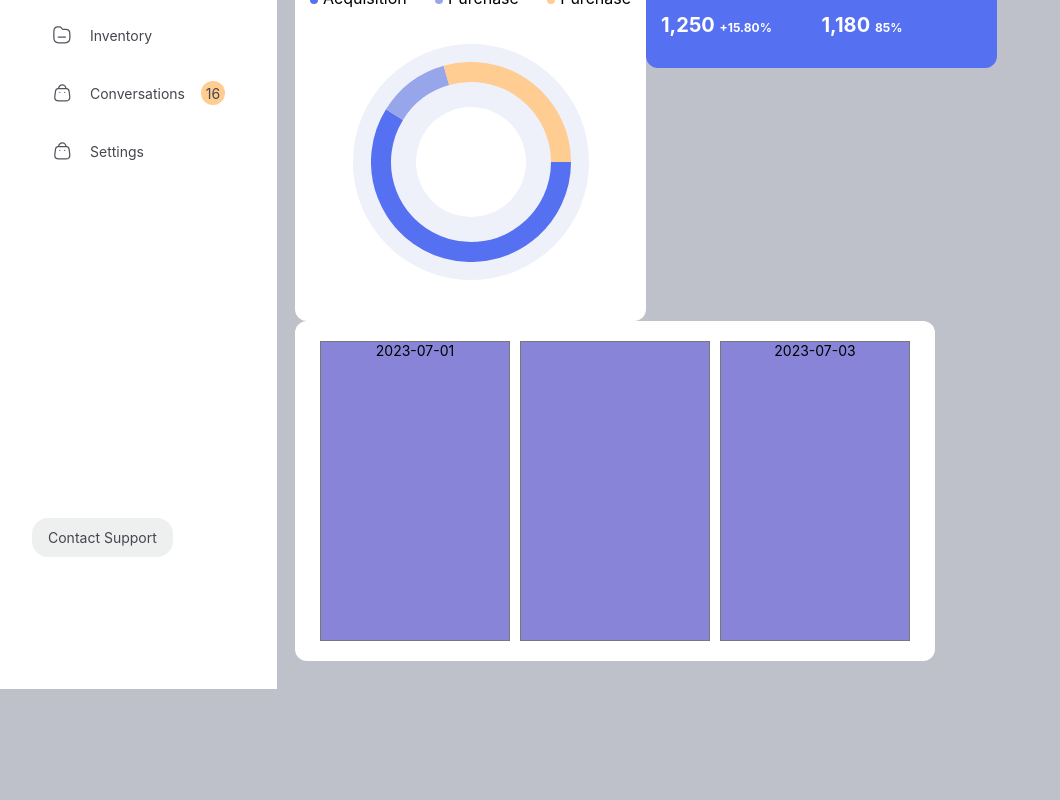
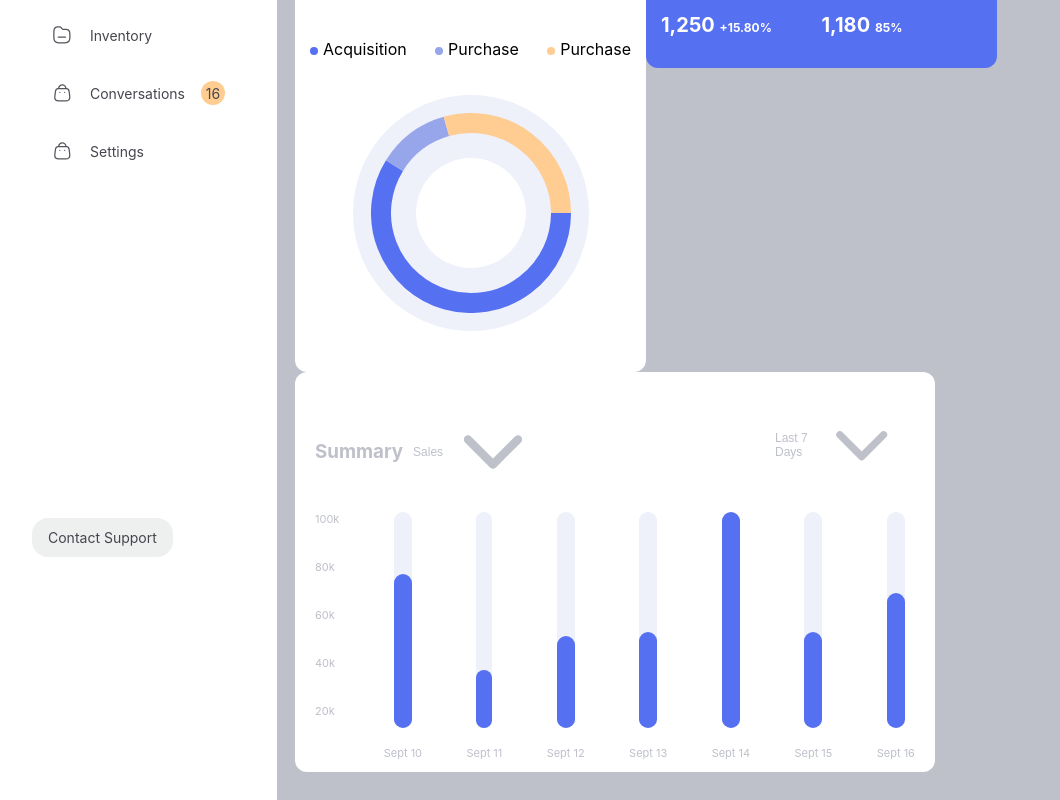
Before and after one commit to Emmanueluko3/Metrix, a React (Create React App) app: page / in a window 1280 px wide. Shown: the part 294-1094 px from the top of the page, without its empty margins (0-1060 px from the left). Before the commit the page ends 983 px from the top, so only its background shows below. Built offline with nearby package versions, Linux system fonts and the light colour scheme.

Commit message:
Feat: added features

```diff
--- a/src/components/atoms/dropdown/customDropdown.css
+++ b/src/components/atoms/dropdown/customDropdown.css
@@ -1,15 +1,16 @@
-/* CustomDropdown.css */
 .custom-dropdown {
   position: relative;
   display: inline-block;
 }
 
 .dropdown-toggle {
+  display: flex;
+  align-items: center;
   background-color: transparent;
   color: #bec0ca;
   display: flex;
   /* white-space: nowrap; */
-
+  width: 150px;
   border: none;
   padding: 10px;
   font-weight: 400;
--- a/src/components/atoms/dropdown/customDropdown.jsx
+++ b/src/components/atoms/dropdown/customDropdown.jsx
@@ -1,5 +1,5 @@
 import React, { useState } from "react";
-import "./customDropdown.css"; // Import the CSS file for styling
+import "./customDropdown.css";
 
 const CustomDropdown = ({ options }) => {
   const [selectedOption, setSelectedOption] = useState(options[0]);
--- a/src/components/molecules/BarCart/barChart.css
+++ b/src/components/molecules/BarCart/barChart.css
@@ -1,24 +1,36 @@
+.summary {
+  display: flex;
+  flex-direction: column;
+  border-radius: 12px;
+  width: 600px;
+  background: #fff;
+  padding: 20px;
+  color: #bec0ca;
+}
 .bar-chart {
   display: flex;
-  border-radius: 12px;
-  width: 600px;
-  height: 300px;
-  background: #fff;
-  padding: 20px;
+  justify-content: space-between;
+  width: 100%;
+  align-items: flex-start;
+}
+
+.bar-chart .prices {
+  font-size: 11px;
+  font-weight: 400;
 }
 
 .bar {
-  flex: 1;
-  margin: 0 5px;
-  background-color: #8884d8;
-  border: 1px solid #777;
-  text-align: center;
+  height: 90%;
+  margin: 0 10px;
+  background-color: #eef0fa;
+  border-radius: 100px;
   position: relative;
 }
 
 .bar-label {
-  margin-bottom: 5px;
-  font-size: 14px;
+  margin-top: 18px;
+  font-size: 11px;
+  font-weight: 400;
 }
 
 .bar-fill {
@@ -26,6 +38,7 @@
   bottom: 0;
   left: 0;
   right: 0;
-  background-color: #8884d8;
+  border-radius: 100px;
+  background-color: #5570f1;
   transition: height 0.3s ease-in-out;
 }
--- a/src/components/molecules/BarCart/barChart.jsx
+++ b/src/components/molecules/BarCart/barChart.jsx
@@ -1,26 +1,61 @@
 import React from "react";
 import "./barChart.css";
+import CustomDropdown from "../../atoms/dropdown/customDropdown";
 
 const data = [
-  { date: "2023-07-01", price: 30 },
-  { date: "2023-07-02", price: 45 },
-  { date: "2023-07-03", price: 20 },
+  { date: "Sept 10", price: 32 },
+  { date: "Sept 11", price: 12 },
+  { date: "Sept 12", price: 19 },
+  { date: "Sept 13", price: 20 },
+  { date: "Sept 14", price: 45 },
+  { date: "Sept 15", price: 20 },
+  { date: "Sept 16", price: 28 },
 ];
 
 const BarChartComponent = () => {
   const maxPrice = Math.max(...data.map((entry) => entry.price));
+  const sales = ["Sales", "Purchases"];
+  const sumDate = ["Last 7 Days", "Last 30 Days", "Last 60 Days"];
 
   return (
+    <div className="summary">
+      <div className="flex justify-between">
+        <div className="flex w-half items-center">
+          <h3>Summary</h3>
+          <CustomDropdown options={sales} />
+        </div>
+        <CustomDropdown options={sumDate} />
+      </div>
       <div className="bar-chart">
+        <div>
+          <p style={{ marginBottom: "34px", marginTop: 0 }} className="prices">
+            100k
+          </p>
+          <p style={{ marginBottom: "34px" }} className="prices">
+            80k
+          </p>
+          <p style={{ marginBottom: "34px" }} className="prices">
+            60k
+          </p>
+          <p style={{ marginBottom: "34px" }} className="prices">
+            40k
+          </p>
+          <p style={{ marginBottom: "34px" }} className="prices">
+            20k
+          </p>
+        </div>
         {data.map((entry) => (
-        <div key={entry.date} className="bar">
-          <div className="bar-label">{entry.date}</div>
+          <div key={entry.date} style={{ height: "100%" }}>
+            <div className="bar">
               <div
                 className="bar-fill"
                 style={{ height: `${(entry.price / maxPrice) * 100}%` }}
               ></div>
             </div>
+            <div className="bar-label">{entry.date}</div>
+          </div>
         ))}
+      </div>
     </div>
   );
 };
```
Lines whose indentation alone changed are shown as unchanged.
